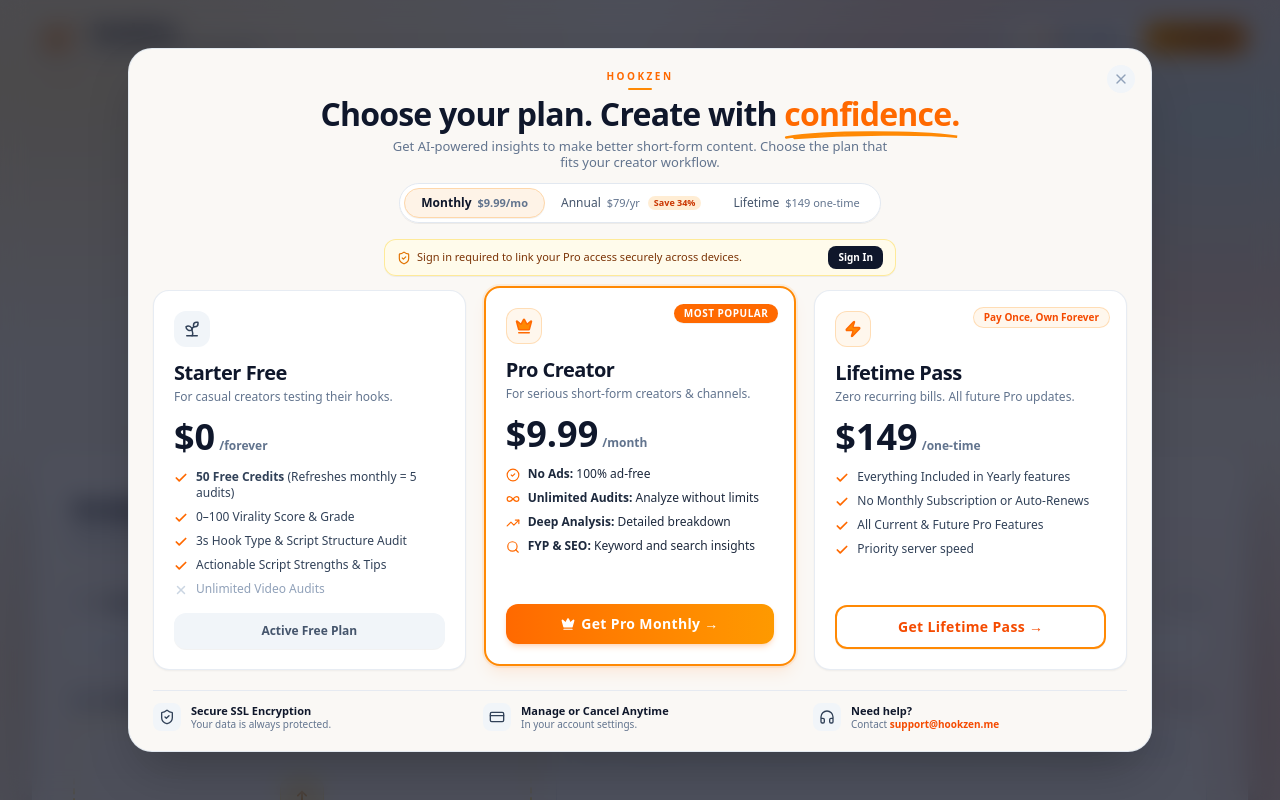
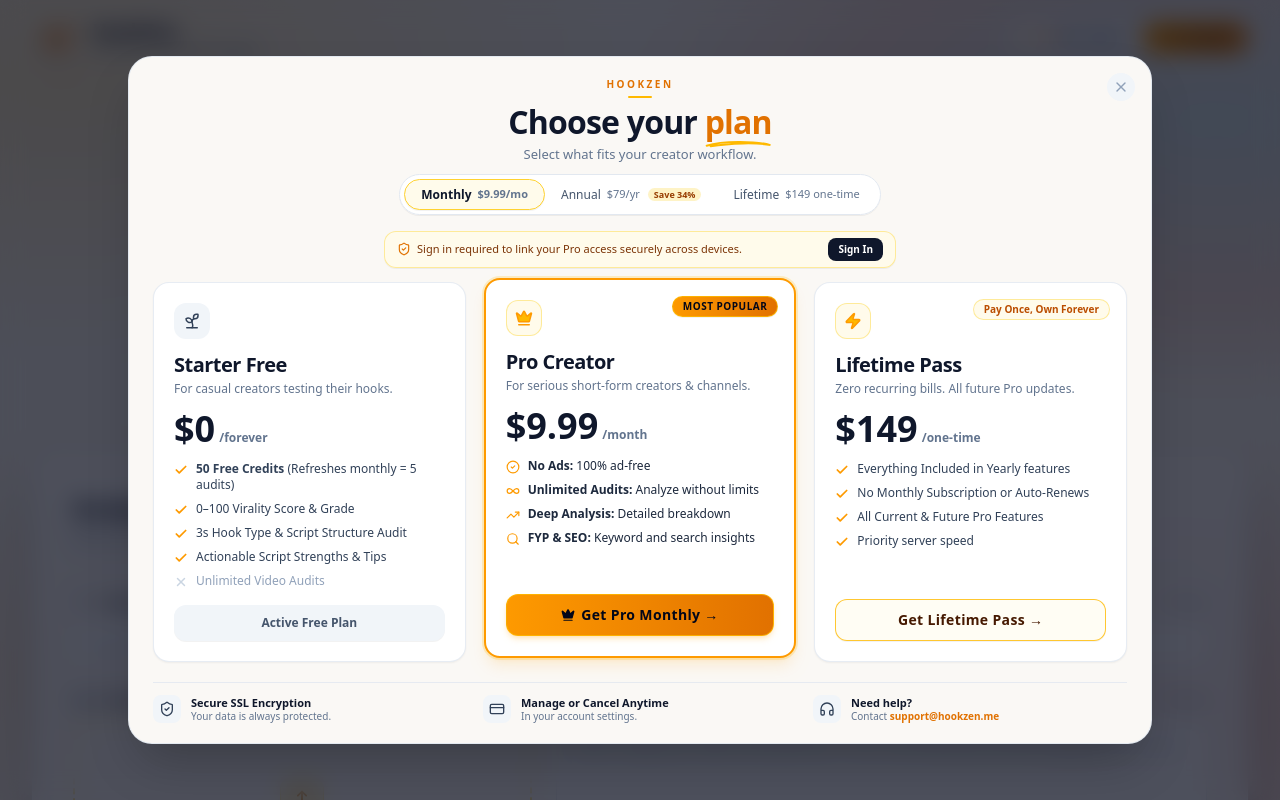
Before and after one commit to koushalgoswami121-del/HookZen, a React (Vite) app: page / in a window 1280 px wide. Both pictures are taken after a click on the button "View Credits and Subscription Details". Shown: the top 800 px of the page. Built offline with nearby package versions, Linux system fonts and the light colour scheme; no server answers; the database is empty; a web font is replaced by a local one.

Commit message:
style(pricing): replace orange with website amber-gold gradient, update title and subtext

```diff
--- a/src/components/PricingModal.tsx
+++ b/src/components/PricingModal.tsx
@@ -162,26 +162,26 @@ export const PricingModal: React.FC<PricingModalProps> = ({
       {/* Top Header Branding - Compact Single Screen Fit */}
       <div className="text-center mb-3 sm:mb-4">
         <div className="flex flex-col items-center justify-center gap-1 mb-1">
-          <span className="text-[10px] font-black uppercase tracking-[0.25em] text-orange-500">
+          <span className="text-[10px] font-black uppercase tracking-[0.25em] text-amber-600">
             HOOKZEN
           </span>
-          <div className="h-0.5 w-6 bg-orange-400 rounded-full" />
+          <div className="h-0.5 w-6 bg-amber-400 rounded-full" />
         </div>
 
         {/* Main Display Title */}
         <h1 className="text-2xl sm:text-3xl md:text-[32px] font-black text-slate-900 tracking-tight leading-tight">
-          Choose your plan. Create with{' '}
-          <span className="relative inline-block text-orange-500">
-            confidence.
+          Choose your{' '}
+          <span className="relative inline-block text-amber-600">
+            plan
             <svg
-              className="absolute -bottom-1 sm:-bottom-1.5 left-0 w-full text-orange-400 pointer-events-none"
-              viewBox="0 0 250 16"
+              className="absolute -bottom-1 sm:-bottom-1.5 left-0 w-full text-amber-400 pointer-events-none"
+              viewBox="0 0 120 16"
               fill="none"
               xmlns="http://www.w3.org/2000/svg"
               preserveAspectRatio="none"
             >
               <path
-                d="M3 12C60 3 185 3 247 11C200 6 90 7 15 13"
+                d="M3 12C30 3 90 3 117 11C95 6 45 7 10 13"
                 stroke="currentColor"
                 strokeWidth="3.5"
                 strokeLinecap="round"
@@ -192,7 +192,7 @@ export const PricingModal: React.FC<PricingModalProps> = ({
 
         {/* Sub-headline */}
         <p className="text-xs sm:text-[13px] text-slate-500 font-medium leading-tight max-w-lg mx-auto mt-1">
-          Get AI-powered insights to make better short-form content. Choose the plan that fits your creator workflow.
+          Select what fits your creator workflow.
         </p>
 
         {/* Segmented Billing Control */}
@@ -202,7 +202,7 @@ export const PricingModal: React.FC<PricingModalProps> = ({
               onClick={() => setBillingCycle('monthly')}
               className={`flex items-center gap-1.5 px-3.5 sm:px-4 py-1.5 rounded-full transition-all cursor-pointer ${
                 billingCycle === 'monthly'
-                  ? 'bg-[#fef3e7] text-slate-900 border border-[#fed7aa] shadow-2xs font-bold'
+                  ? 'bg-amber-50 text-slate-900 border border-amber-300 shadow-2xs font-bold'
                   : 'text-slate-600 hover:text-slate-900 font-medium'
               }`}
             >
@@ -214,13 +214,13 @@ export const PricingModal: React.FC<PricingModalProps> = ({
               onClick={() => setBillingCycle('annual')}
               className={`flex items-center gap-1.5 px-3.5 sm:px-4 py-1.5 rounded-full transition-all cursor-pointer ${
                 billingCycle === 'annual'
-                  ? 'bg-[#fef3e7] text-slate-900 border border-[#fed7aa] shadow-2xs font-bold'
+                  ? 'bg-amber-50 text-slate-900 border border-amber-300 shadow-2xs font-bold'
                   : 'text-slate-600 hover:text-slate-900 font-medium'
               }`}
             >
               <span className="text-xs">Annual</span>
               <span className="text-[11px] text-slate-500">$79/yr</span>
-              <span className="rounded-full bg-orange-100 text-orange-700 text-[9px] font-black px-1.5 py-0.2 ml-0.5">
+              <span className="rounded-full bg-amber-100 text-amber-800 text-[9px] font-black px-1.5 py-0.2 ml-0.5">
                 Save 34%
               </span>
             </button>
@@ -229,7 +229,7 @@ export const PricingModal: React.FC<PricingModalProps> = ({
               onClick={() => setBillingCycle('lifetime')}
               className={`flex items-center gap-1.5 px-3.5 sm:px-4 py-1.5 rounded-full transition-all cursor-pointer ${
                 billingCycle === 'lifetime'
-                  ? 'bg-[#fef3e7] text-slate-900 border border-[#fed7aa] shadow-2xs font-bold'
+                  ? 'bg-amber-50 text-slate-900 border border-amber-300 shadow-2xs font-bold'
                   : 'text-slate-600 hover:text-slate-900 font-medium'
               }`}
             >
@@ -280,21 +280,21 @@ export const PricingModal: React.FC<PricingModalProps> = ({
             {/* Features List */}
             <ul className="space-y-2 text-[11px] sm:text-xs text-slate-700 font-medium mb-4">
               <li className="flex items-start gap-2">
-                <Check className="h-3.5 w-3.5 text-orange-500 shrink-0 mt-0.5 stroke-[3]" />
+                <Check className="h-3.5 w-3.5 text-amber-500 shrink-0 mt-0.5 stroke-[3]" />
                 <span>
                   <strong>50 Free Credits</strong> (Refreshes monthly = 5 audits)
                 </span>
               </li>
               <li className="flex items-start gap-2">
-                <Check className="h-3.5 w-3.5 text-orange-500 shrink-0 mt-0.5 stroke-[3]" />
+                <Check className="h-3.5 w-3.5 text-amber-500 shrink-0 mt-0.5 stroke-[3]" />
                 <span>0–100 Virality Score &amp; Grade</span>
               </li>
               <li className="flex items-start gap-2">
-                <Check className="h-3.5 w-3.5 text-orange-500 shrink-0 mt-0.5 stroke-[3]" />
+                <Check className="h-3.5 w-3.5 text-amber-500 shrink-0 mt-0.5 stroke-[3]" />
                 <span>3s Hook Type &amp; Script Structure Audit</span>
               </li>
               <li className="flex items-start gap-2">
-                <Check className="h-3.5 w-3.5 text-orange-500 shrink-0 mt-0.5 stroke-[3]" />
+                <Check className="h-3.5 w-3.5 text-amber-500 shrink-0 mt-0.5 stroke-[3]" />
                 <span>Actionable Script Strengths &amp; Tips</span>
               </li>
               <li className="flex items-start gap-2 text-slate-400">
@@ -313,16 +313,16 @@ export const PricingModal: React.FC<PricingModalProps> = ({
         </div>
 
         {/* CARD 2: PRO CREATOR (HIGHLIGHTED & SUBTLY ELEVATED) */}
-        <div className="bg-white rounded-2xl border-2 border-orange-400 p-4 sm:p-5 flex flex-col justify-between shadow-lg shadow-orange-500/10 ring-2 ring-orange-400/10 relative transition-all md:-translate-y-1">
+        <div className="bg-white rounded-2xl border-2 border-amber-500 p-4 sm:p-5 flex flex-col justify-between shadow-lg shadow-amber-500/15 ring-2 ring-amber-400/20 relative transition-all md:-translate-y-1">
           {/* Top Right Pill Badge */}
-          <div className="absolute top-4 right-4 bg-orange-500 text-white text-[10px] font-black uppercase tracking-wider px-2.5 py-0.5 rounded-full shadow-2xs">
+          <div className="absolute top-4 right-4 bg-gradient-to-r from-amber-500 to-amber-600 text-slate-950 border border-amber-400/80 text-[10px] font-black uppercase tracking-wider px-2.5 py-0.5 rounded-full shadow-2xs">
             Most Popular
           </div>
 
           <div>
             {/* Top Left Icon */}
-            <div className="flex h-9 w-9 items-center justify-center rounded-xl bg-orange-50 border border-orange-200/80 text-orange-600 mb-3">
-              <Crown className="h-4.5 w-4.5 text-orange-500 fill-orange-400" />
+            <div className="flex h-9 w-9 items-center justify-center rounded-xl bg-amber-50 border border-amber-200/80 text-amber-700 mb-3">
+              <Crown className="h-4.5 w-4.5 text-amber-500 fill-amber-400" />
             </div>
 
             <h3 className="text-lg sm:text-xl font-black text-slate-900 tracking-tight">Pro Creator</h3>
@@ -334,7 +334,7 @@ export const PricingModal: React.FC<PricingModalProps> = ({
                 <>
                   <span className="text-3xl sm:text-4xl font-black text-slate-900">$79</span>
                   <span className="text-xs font-semibold text-slate-500">/year</span>
-                  <span className="ml-1.5 text-[10px] font-bold text-orange-600 bg-orange-50 px-1.5 py-0.2 rounded-full border border-orange-200/80">
+                  <span className="ml-1.5 text-[10px] font-bold text-amber-700 bg-amber-50 px-1.5 py-0.2 rounded-full border border-amber-200/80">
                     Save 34%
                   </span>
                 </>
@@ -349,25 +349,25 @@ export const PricingModal: React.FC<PricingModalProps> = ({
             {/* Features List with Custom Icons */}
             <ul className="space-y-2 text-[11px] sm:text-xs text-slate-800 font-medium mb-4">
               <li className="flex items-start gap-2">
-                <CheckCircle2 className="h-3.5 w-3.5 text-orange-500 shrink-0 mt-0.5" />
+                <CheckCircle2 className="h-3.5 w-3.5 text-amber-500 shrink-0 mt-0.5" />
                 <span>
                   <strong>No Ads:</strong> 100% ad-free
                 </span>
               </li>
               <li className="flex items-start gap-2">
-                <Infinity className="h-3.5 w-3.5 text-orange-500 shrink-0 mt-0.5" />
+                <Infinity className="h-3.5 w-3.5 text-amber-500 shrink-0 mt-0.5" />
                 <span>
                   <strong>Unlimited Audits:</strong> Analyze without limits
                 </span>
               </li>
               <li className="flex items-start gap-2">
-                <TrendingUp className="h-3.5 w-3.5 text-orange-500 shrink-0 mt-0.5" />
+                <TrendingUp className="h-3.5 w-3.5 text-amber-500 shrink-0 mt-0.5" />
                 <span>
                   <strong>Deep Analysis:</strong> Detailed breakdown
                 </span>
               </li>
               <li className="flex items-start gap-2">
-                <Search className="h-3.5 w-3.5 text-orange-500 shrink-0 mt-0.5" />
+                <Search className="h-3.5 w-3.5 text-amber-500 shrink-0 mt-0.5" />
                 <span>
                   <strong>FYP &amp; SEO:</strong> Keyword and search insights
                 </span>
@@ -378,13 +378,13 @@ export const PricingModal: React.FC<PricingModalProps> = ({
           <button
             onClick={() => handleTogglePro(true, billingCycle === 'annual' ? 'annual' : 'monthly')}
             disabled={isActivating || (freemiumState.isPro && freemiumState.planType !== 'lifetime')}
-            className={`w-full py-2.5 rounded-xl text-xs sm:text-sm font-black tracking-wide transition-all shadow-md flex items-center justify-center gap-1.5 cursor-pointer ${
+            className={`w-full py-2.5 rounded-xl text-xs sm:text-sm font-bold tracking-wide transition-all shadow-md flex items-center justify-center gap-1.5 cursor-pointer ${
               freemiumState.isPro && freemiumState.planType !== 'lifetime'
                 ? 'bg-amber-400 text-slate-950 cursor-default shadow-xs'
-                : 'bg-gradient-to-r from-orange-500 to-amber-500 hover:from-orange-600 hover:to-amber-600 text-white shadow-orange-500/20'
+                : 'bg-gradient-to-r from-amber-500 to-amber-600 hover:from-amber-600 hover:to-amber-700 text-slate-950 border border-amber-400/80 shadow-amber-500/20'
             }`}
           >
-            <Crown className="h-3.5 w-3.5 fill-white text-white" />
+            <Crown className="h-3.5 w-3.5 fill-slate-950 text-slate-950" />
             <span>
               {freemiumState.isPro && freemiumState.planType !== 'lifetime'
                 ? 'Active Pro Subscription'
@@ -398,14 +398,14 @@ export const PricingModal: React.FC<PricingModalProps> = ({
         {/* CARD 3: LIFETIME PASS */}
         <div className="bg-white rounded-2xl border border-slate-200/80 p-4 sm:p-5 flex flex-col justify-between shadow-xs hover:shadow-sm transition-all relative">
           {/* Top Right Badge */}
-          <div className="absolute top-4 right-4 bg-orange-50 text-orange-600 border border-orange-200/80 text-[10px] font-black px-2.5 py-0.5 rounded-full">
+          <div className="absolute top-4 right-4 bg-amber-50 text-amber-700 border border-amber-200/80 text-[10px] font-black px-2.5 py-0.5 rounded-full">
             Pay Once, Own Forever
           </div>
 
           <div>
             {/* Top Left Icon */}
-            <div className="flex h-9 w-9 items-center justify-center rounded-xl bg-orange-50 border border-orange-200/80 text-orange-500 mb-3">
-              <Zap className="h-4.5 w-4.5 text-orange-500 fill-orange-400" />
+            <div className="flex h-9 w-9 items-center justify-center rounded-xl bg-amber-50 border border-amber-200/80 text-amber-600 mb-3">
+              <Zap className="h-4.5 w-4.5 text-amber-500 fill-amber-400" />
             </div>
 
             <h3 className="text-lg sm:text-xl font-black text-slate-900 tracking-tight">Lifetime Pass</h3>
@@ -422,19 +422,19 @@ export const PricingModal: React.FC<PricingModalProps> = ({
             {/* Features List */}
             <ul className="space-y-2 text-[11px] sm:text-xs text-slate-700 font-medium mb-4">
               <li className="flex items-start gap-2">
-                <Check className="h-3.5 w-3.5 text-orange-500 shrink-0 mt-0.5 stroke-[3]" />
+                <Check className="h-3.5 w-3.5 text-amber-500 shrink-0 mt-0.5 stroke-[3]" />
                 <span>Everything Included in Yearly features</span>
               </li>
               <li className="flex items-start gap-2">
-                <Check className="h-3.5 w-3.5 text-orange-500 shrink-0 mt-0.5 stroke-[3]" />
+                <Check className="h-3.5 w-3.5 text-amber-500 shrink-0 mt-0.5 stroke-[3]" />
                 <span>No Monthly Subscription or Auto-Renews</span>
               </li>
               <li className="flex items-start gap-2">
-                <Check className="h-3.5 w-3.5 text-orange-500 shrink-0 mt-0.5 stroke-[3]" />
+                <Check className="h-3.5 w-3.5 text-amber-500 shrink-0 mt-0.5 stroke-[3]" />
                 <span>All Current &amp; Future Pro Features</span>
               </li>
               <li className="flex items-start gap-2">
-                <Check className="h-3.5 w-3.5 text-orange-500 shrink-0 mt-0.5 stroke-[3]" />
+                <Check className="h-3.5 w-3.5 text-amber-500 shrink-0 mt-0.5 stroke-[3]" />
                 <span>Priority server speed</span>
               </li>
             </ul>
@@ -443,10 +443,10 @@ export const PricingModal: React.FC<PricingModalProps> = ({
           <button
             onClick={() => handleTogglePro(true, 'lifetime')}
             disabled={isActivating || (freemiumState.isPro && freemiumState.planType === 'lifetime')}
-            className={`w-full py-2.5 rounded-xl text-xs sm:text-sm font-black tracking-wide transition-all border-2 flex items-center justify-center gap-1.5 cursor-pointer ${
+            className={`w-full py-2.5 rounded-xl text-xs sm:text-sm font-bold tracking-wide transition-all border flex items-center justify-center gap-1.5 cursor-pointer ${
               freemiumState.isPro && freemiumState.planType === 'lifetime'
                 ? 'bg-emerald-600 text-white border-emerald-600 cursor-default'
-                : 'border-orange-400 text-orange-600 hover:bg-orange-50 shadow-2xs'
+                : 'border-amber-400/80 bg-amber-50/50 hover:bg-amber-100/70 text-amber-950 shadow-2xs'
             }`}
           >
             <span>
@@ -488,7 +488,7 @@ export const PricingModal: React.FC<PricingModalProps> = ({
             <p className="text-[11px] font-bold text-slate-900 leading-tight">Need help?</p>
             <p className="text-[10px] text-slate-500 leading-tight">
               Contact{' '}
-              <a href="mailto:support@hookzen.me" className="text-orange-600 hover:underline font-semibold">
+              <a href="mailto:support@hookzen.me" className="text-amber-600 hover:text-amber-700 hover:underline font-semibold">
                 support@hookzen.me
               </a>
             </p>
```
